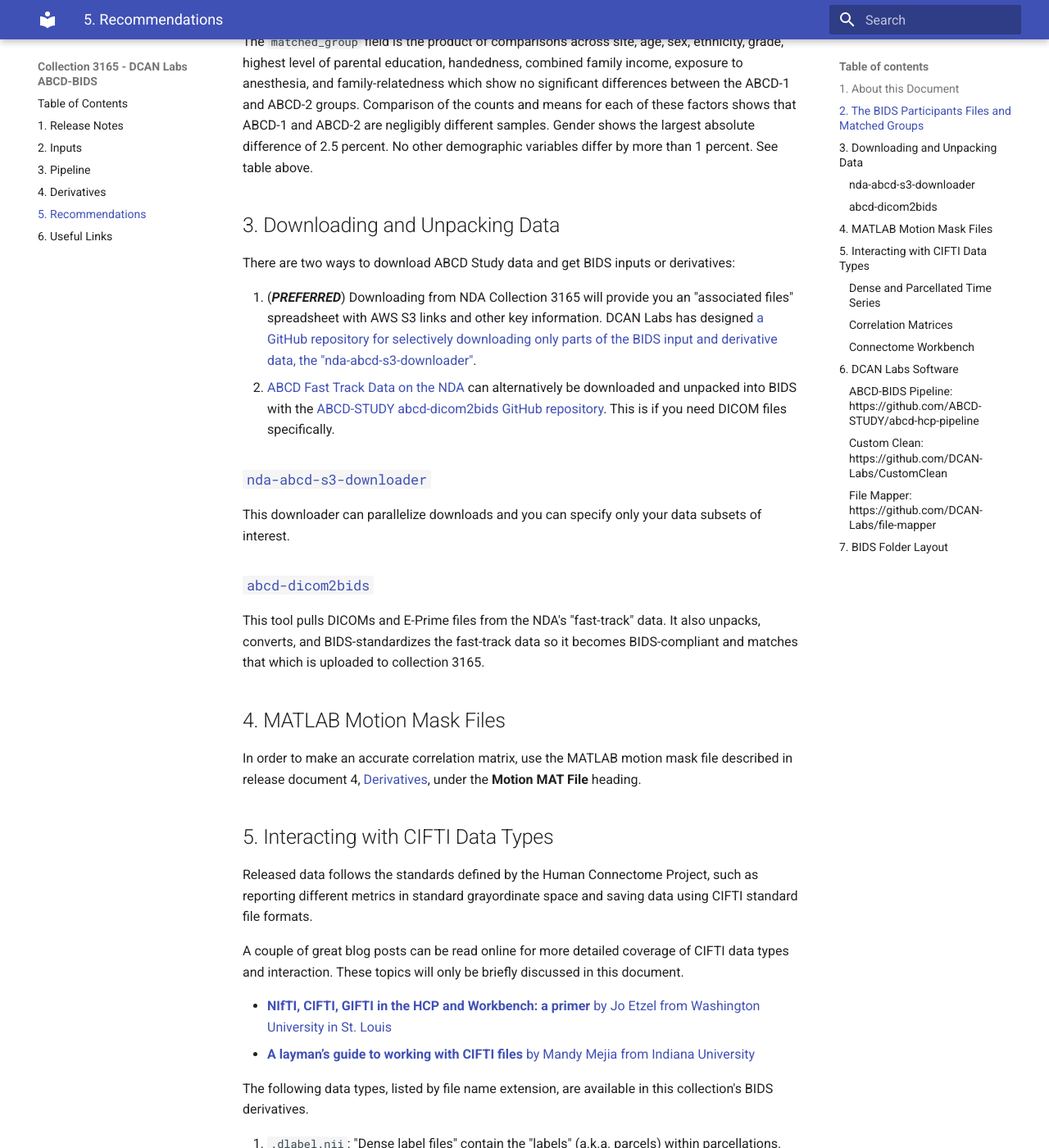
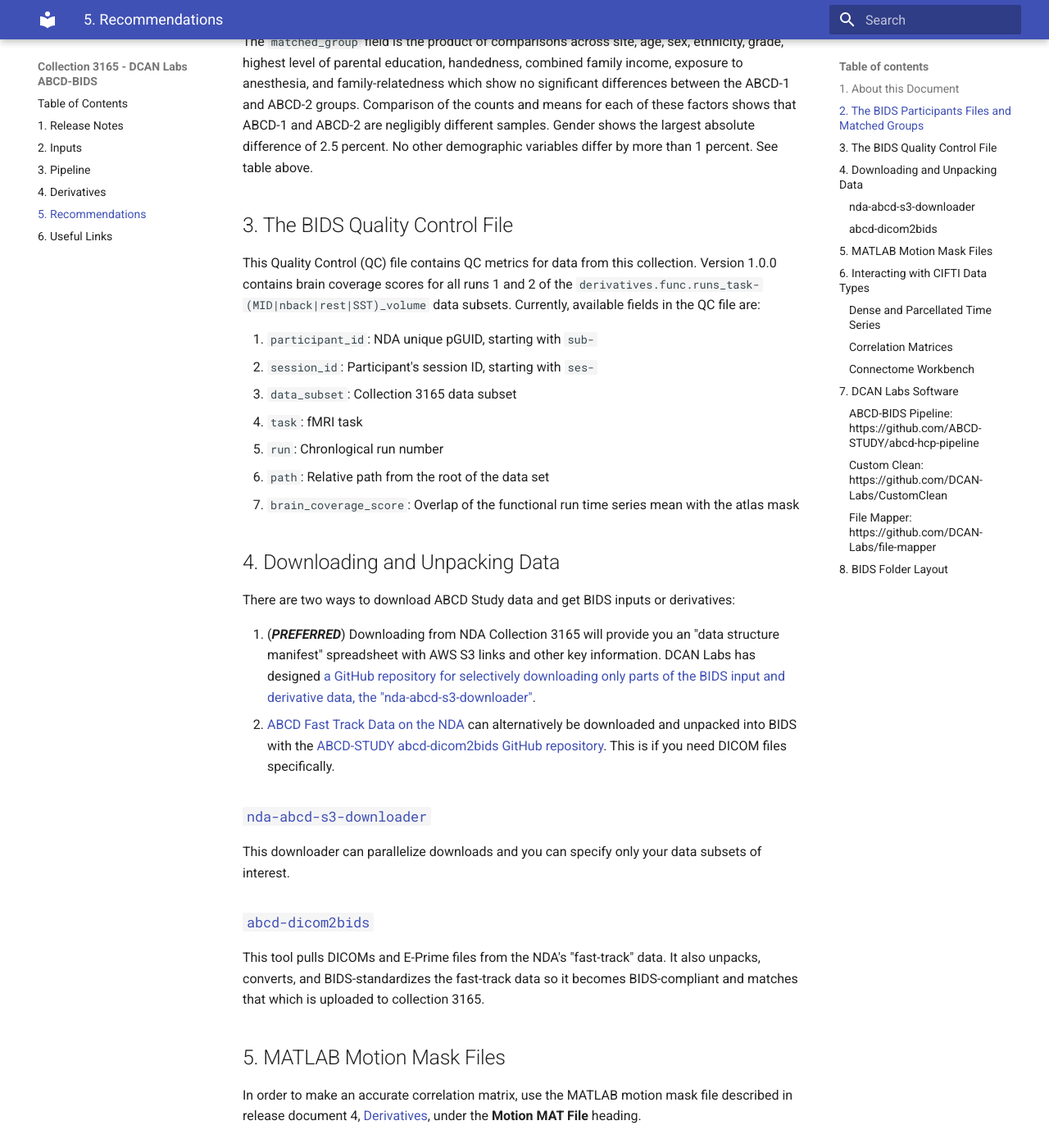
Before and after one commit to ABCD-STUDY/nda-abcd-collection-3165, an MkDocs documentation site: the page built from docs/recommendations.md, in a window 1280 px wide and 1400 px high, scrolled down 1595 px. Shown: the whole window at 82% size. Built offline with MkDocs 1.6.1 and Material for MkDocs 9.7.7, drawn with Linux system fonts in a browser that asks for light colours; old or Windows-style settings are respelled for this version of MkDocs; some of the changed text lies outside the part shown.

Commit message:
Updates for the version 1.2.0 release

```diff
--- a/docs/recommendations.md
+++ b/docs/recommendations.md
@@ -16,7 +16,7 @@ A full-resolution version of this table can be found [here](https://github.com/A
 
 In a BIDS standard folder layout there should always be a `participants.tsv` (spreasheet) and `participants.json` (data dictionary) file.  This was not available in our first release, but is available now.  The participants files have the following fields inside.
 
-1. `participant_id`: NDA unique pGUID. starting with `sub-`
+1. `participant_id`: NDA unique pGUID, starting with `sub-`
 1. `session_id`: Participant's session ID (all data within this first release are `ses-baselineYear1Arm1`)
 1. `collection_3165`: Presence or absence of the subject from this NDA collection 3165 uploaded data
 1. `site`: ABCD site location
@@ -38,11 +38,23 @@ They are available for download on [the main NDA Collection 3165 page](https://n
 
 The `matched_group` field is the product of comparisons across site, age, sex, ethnicity, grade, highest level of parental education, handedness, combined family income, exposure to anesthesia, and family-relatedness which show no significant differences between the ABCD-1 and ABCD-2 groups.  Comparison of the counts and means for each of these factors shows that ABCD-1 and ABCD-2 are negligibly different samples.  Gender shows the largest absolute difference of 2.5 percent.  No other demographic variables differ by more than 1 percent.  See table above.
 
-## 3. Downloading and Unpacking Data
+## 3. The BIDS Quality Control File
+
+This Quality Control (QC) file contains QC metrics for data from this collection.  Version 1.0.0 contains brain coverage scores for all runs 1 and 2 of the `derivatives.func.runs_task-(MID|nback|rest|SST)_volume` data subsets.  Currently, available fields in the QC file are:
+
+1. `participant_id`: NDA unique pGUID, starting with `sub-`
+1. `session_id`: Participant's session ID, starting with `ses-`
+1. `data_subset`: Collection 3165 data subset
+1. `task`: fMRI task
+1. `run`: Chronlogical run number
+1. `path`: Relative path from the root of the data set
+1. `brain_coverage_score`: Overlap of the functional run time series mean with the atlas mask
+
+## 4. Downloading and Unpacking Data
 
 There are two ways to download ABCD Study data and get BIDS inputs or derivatives:
 
-1. (***PREFERRED***) Downloading from NDA Collection 3165 will provide you an "associated files" spreadsheet with AWS S3 links and other key information.  DCAN Labs has designed [a GitHub repository for selectively downloading only parts of the BIDS input and derivative data, the "nda-abcd-s3-downloader"](https://github.com/ABCD-STUDY/nda-abcd-s3-downloader).
+1. (***PREFERRED***) Downloading from NDA Collection 3165 will provide you an "data structure manifest" spreadsheet with AWS S3 links and other key information.  DCAN Labs has designed [a GitHub repository for selectively downloading only parts of the BIDS input and derivative data, the "nda-abcd-s3-downloader"](https://github.com/ABCD-STUDY/nda-abcd-s3-downloader).
 1. [ABCD Fast Track Data on the NDA](https://nda.nih.gov/abcd/query/abcd-fast-track-data.html) can alternatively be downloaded and unpacked into BIDS with the [ABCD-STUDY abcd-dicom2bids GitHub repository](https://github.com/ABCD-STUDY/abcd-dicom2bids).  This is if you need DICOM files specifically.
 
 ### [`nda-abcd-s3-downloader`](https://github.com/ABCD-STUDY/nda-abcd-s3-downloader)
@@ -106,7 +118,7 @@ File mapper is another generalized piece of software which is great for defining
 
 Much like custom clean, you define a JSON file which says how to map a file from some common input to some common output in order to "reshape" your data outputs.
 
-## 7. BIDS Folder Layout
+## 8. BIDS Folder Layout
 
 Your final BIDS folder structure will look like this tree if you download everything.  Full descriptions of these BIDS input and BIDS derivative data are located in these release notes' documents 2 and 4, [**Inputs**](https://collection3165.readthedocs.io/en/stable/inputs/) and [**Derivatives**](https://collection3165.readthedocs.io/en/stable/derivatives/) respectively.
 
```
Also changed, not shown: other parts of docs/recommendations.md (+3 -3 lines), docs/index.md (+7 -1 lines), docs/pipeline.md (+1 -1 lines).
